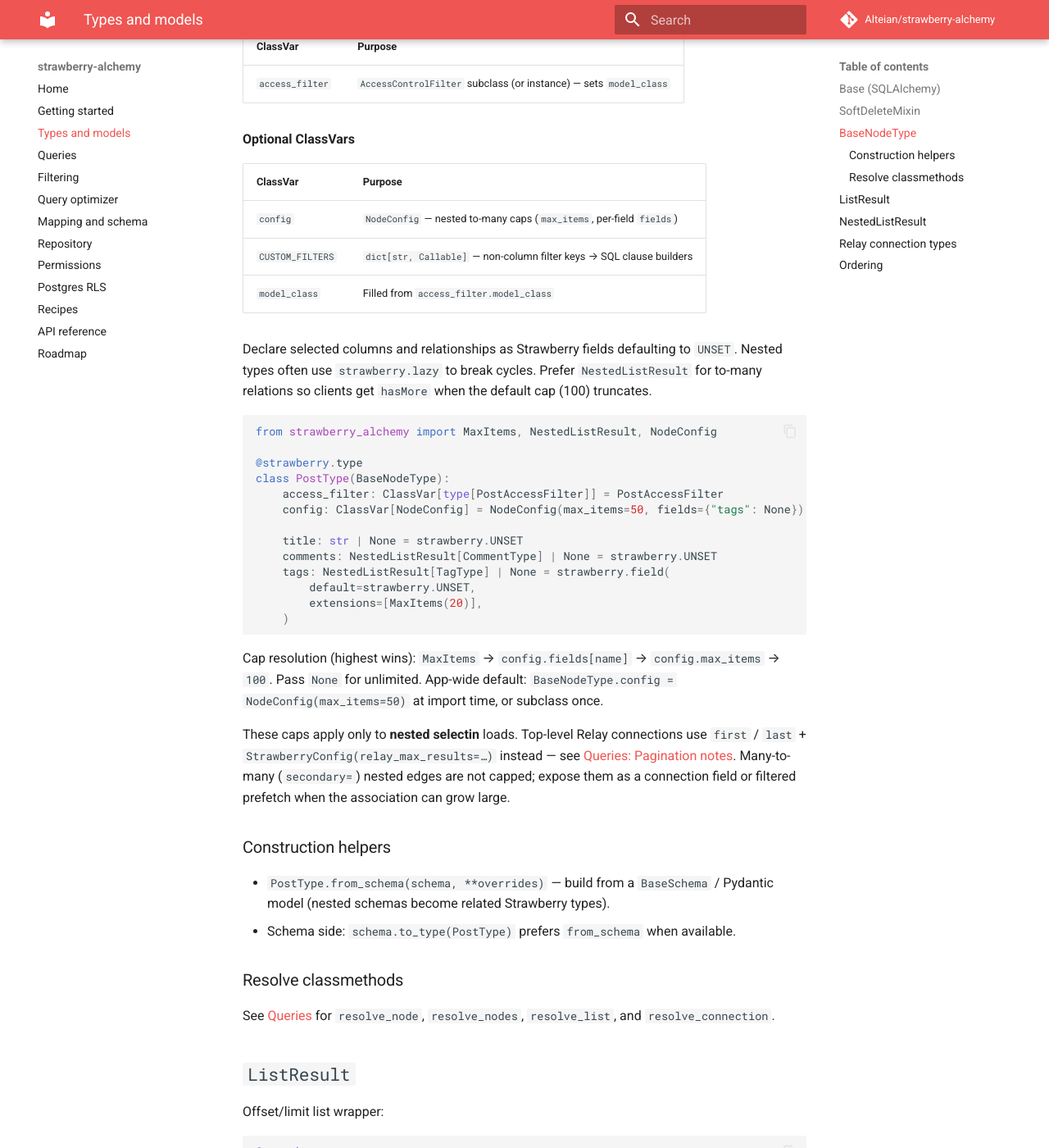
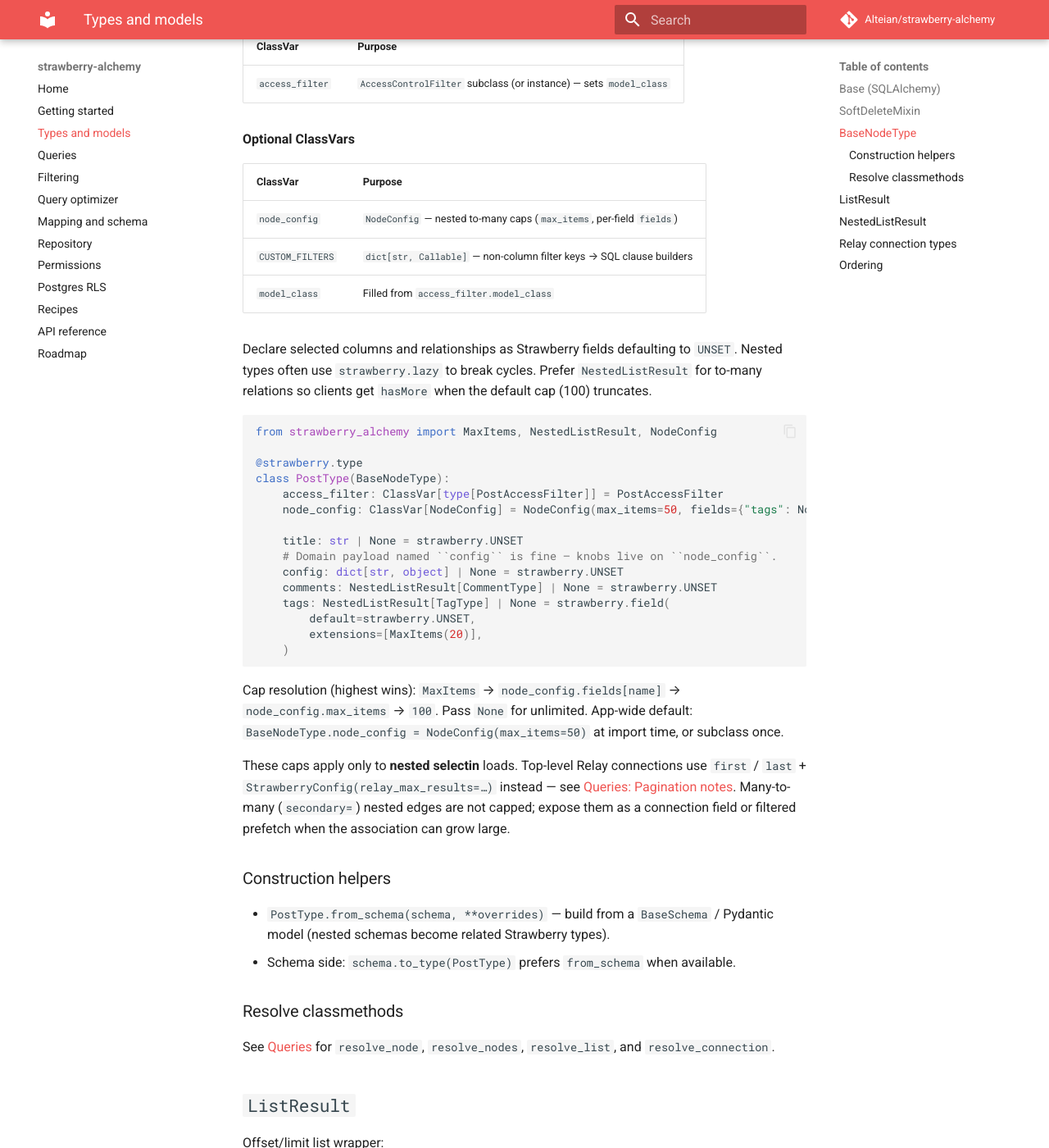
Before and after one commit to Alteian/strawberry-alchemy, an MkDocs documentation site: the page built from docs/types-and-models.md, in a window 1280 px wide and 1400 px high, scrolled down 1219 px. Shown: the whole window at 82% size. Built offline with MkDocs 1.6.1 and Material for MkDocs 9.7.7, drawn with Linux system fonts in a browser that asks for light colours; comment, search, counter and statistics services are not loaded.

Commit message:
Release v0.9.0
Breaking: rename BaseNodeType nested-cap ClassVar from config to
node_config so domain fields may use the name config. No compatibility
alias.

````diff
--- a/docs/types-and-models.md
+++ b/docs/types-and-models.md
@@ -58,7 +58,7 @@ Relay `Node` GraphQL type that owns the read path into the optimizer.
 
 | ClassVar | Purpose |
 |---|---|
-| `config` | `NodeConfig` — nested to-many caps (`max_items`, per-field `fields`) |
+| `node_config` | `NodeConfig` — nested to-many caps (`max_items`, per-field `fields`) |
 | `CUSTOM_FILTERS` | `dict[str, Callable]` — non-column filter keys → SQL clause builders |
 | `model_class` | Filled from `access_filter.model_class` |
 
@@ -73,9 +73,11 @@ from strawberry_alchemy import MaxItems, NestedListResult, NodeConfig
 @strawberry.type
 class PostType(BaseNodeType):
     access_filter: ClassVar[type[PostAccessFilter]] = PostAccessFilter
-    config: ClassVar[NodeConfig] = NodeConfig(max_items=50, fields={"tags": None})
+    node_config: ClassVar[NodeConfig] = NodeConfig(max_items=50, fields={"tags": None})
 
     title: str | None = strawberry.UNSET
+    # Domain payload named ``config`` is fine — knobs live on ``node_config``.
+    config: dict[str, object] | None = strawberry.UNSET
     comments: NestedListResult[CommentType] | None = strawberry.UNSET
     tags: NestedListResult[TagType] | None = strawberry.field(
         default=strawberry.UNSET,
@@ -83,10 +85,10 @@ class PostType(BaseNodeType):
     )
 ```
 
-Cap resolution (highest wins): `MaxItems` → `config.fields[name]` →
-`config.max_items` → `100`. Pass `None` for unlimited. App-wide default:
-`BaseNodeType.config = NodeConfig(max_items=50)` at import time, or subclass
-once.
+Cap resolution (highest wins): `MaxItems` → `node_config.fields[name]` →
+`node_config.max_items` → `100`. Pass `None` for unlimited. App-wide default:
+`BaseNodeType.node_config = NodeConfig(max_items=50)` at import time, or
+subclass once.
 
 These caps apply only to **nested selectin** loads. Top-level Relay connections
 use `first` / `last` + `StrawberryConfig(relay_max_results=…)` instead — see
--- a/pyproject.toml
+++ b/pyproject.toml
@@ -1,6 +1,6 @@
 [project]
 name = "strawberry-alchemy"
-version = "0.8.1"
+version = "0.9.0"
 description = "Toolkit for fast and easy strawberry+sqlalchemy apis"
 readme = "README.md"
 license = "MIT"
````
Also changed, not shown: CHANGELOG.md (+18 -1 lines), docs/api-reference.md (+1 -1 lines), 4 other files.
